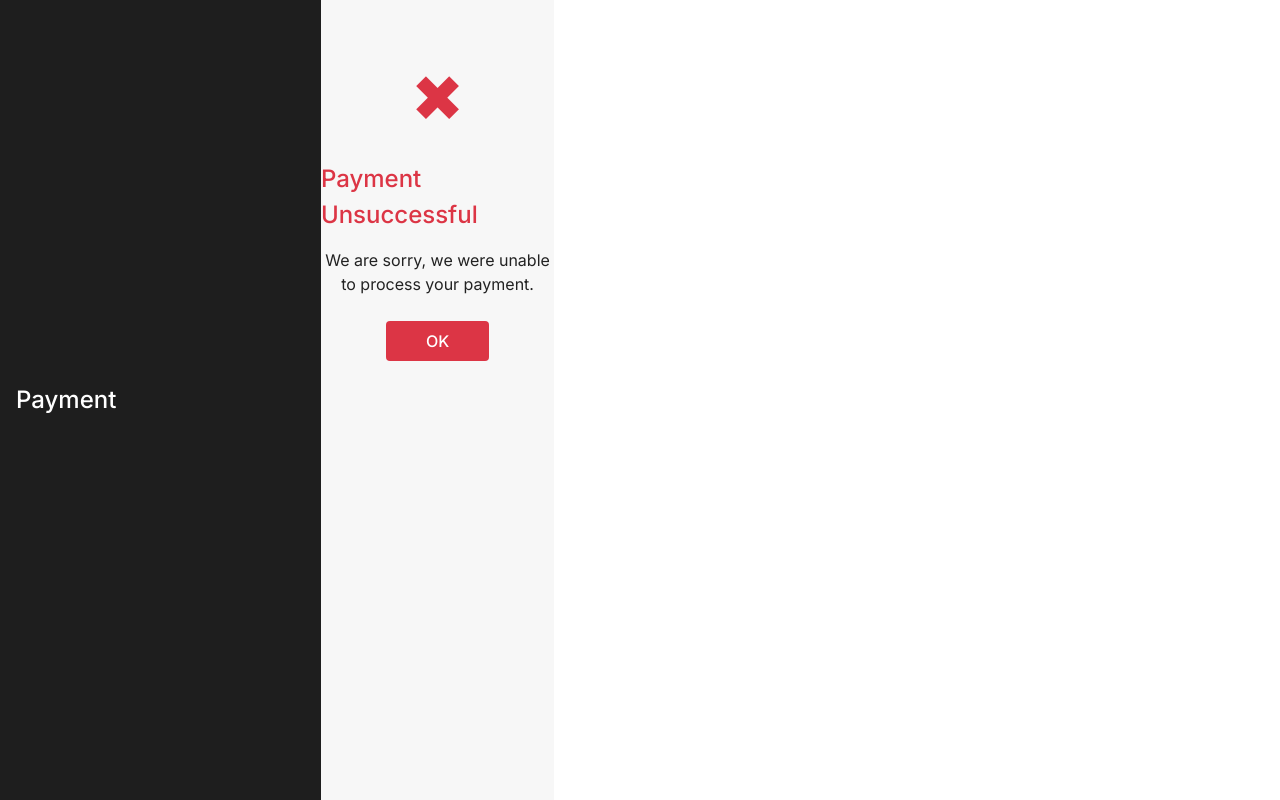
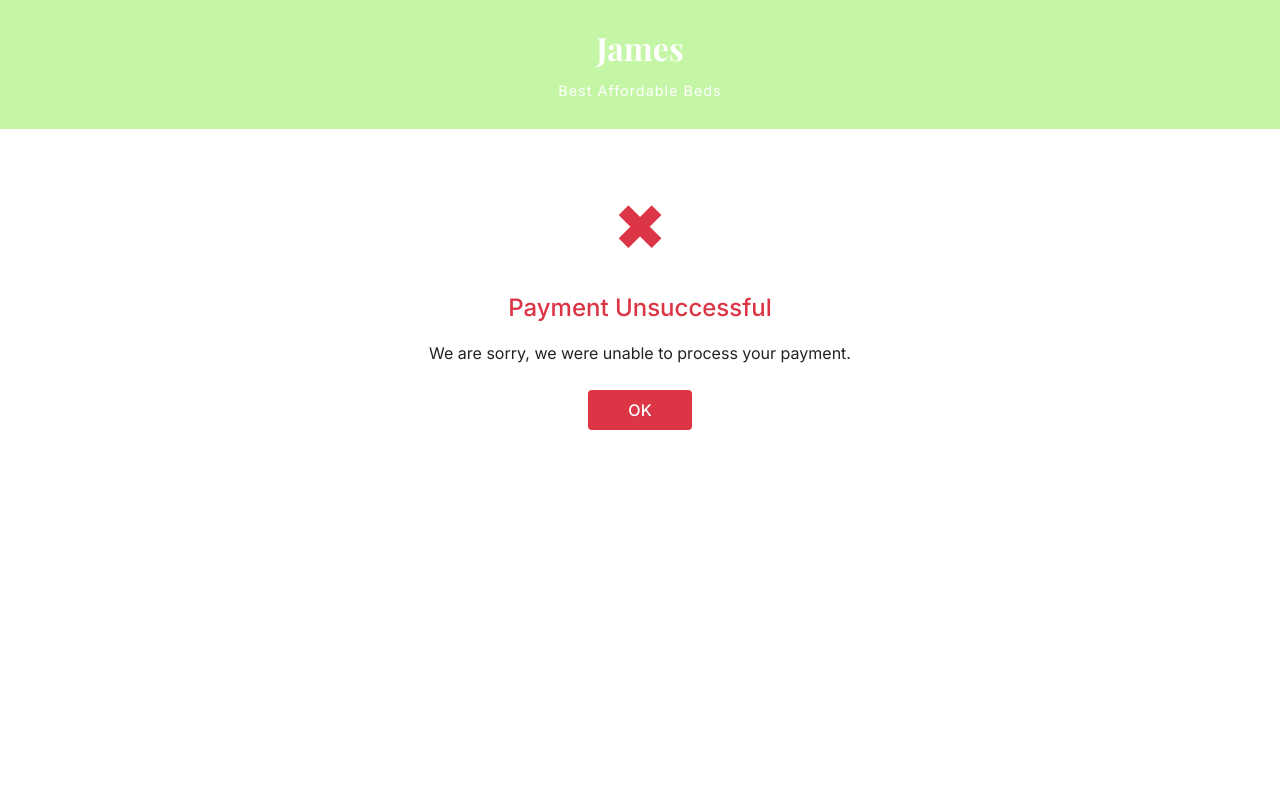
Before and after one commit to Nyaungwa/James-Beds, a React (Vite) app in the folder Frontend/: page /cancel in a window 1280 px wide. Built offline with nearby package versions, Linux system fonts and the light colour scheme.

Commit message:
Changes to cancel and success pages after payment

```diff
--- a/Frontend/src/pages/Paymentcancel.css
+++ b/Frontend/src/pages/Paymentcancel.css
@@ -1,7 +1,3 @@
-.payment-page {
-  min-height: 100vh;
-  background: #f7f7f7;
-}
 
 .top-panel {
   background: #1e1e1e;
--- a/Frontend/src/pages/Paymentcancel.jsx
+++ b/Frontend/src/pages/Paymentcancel.jsx
@@ -5,13 +5,16 @@ function PaymentCancel() {
   const navigate = useNavigate();
 
   return (
-    <div className="payment-page">
-      {/* Top panel */}
-      <div className="top-panel">
-        <h2>Payment</h2>
-      </div>
+    <div className="payment-container">
 
-      {/* Content */}
+                  <div className="payment-top-panel">
+                <div className="brand">
+                    <span className="brand-main">James</span>
+                    <br />
+                    <span className="brand-sub">Best Affordable Beds</span>
+                </div>
+            </div>
+
       <div className="payment-content">
         <div className="status-icon cancel">✖</div>
         <h2 className="status-title cancel">Payment Unsuccessful</h2>
--- a/Frontend/src/pages/Paymentsuccess.css
+++ b/Frontend/src/pages/Paymentsuccess.css
@@ -1,8 +1,3 @@
-.payment-page {
-  min-height: 100vh;
-  background: #f7f7f7;
-}
-
 .top-panel {
   background: #1e1e1e;
   color: white;
--- a/Frontend/src/pages/Paymentsuccess.jsx
+++ b/Frontend/src/pages/Paymentsuccess.jsx
@@ -7,11 +7,15 @@ function PaymentSuccess() {
   const today = new Date().toLocaleDateString();
 
   return (
-    <div className="payment-page">
-      {/* Top panel */}
-      <div className="top-panel">
-        <h2>Payment</h2>
-      </div>
+    <div className="payment-container">
+
+                 <div className="payment-top-panel">
+                <div className="brand">
+                    <span className="brand-main">James</span>
+                    <br />
+                    <span className="brand-sub">Best Affordable Beds</span>
+                </div>
+            </div>
 
       {/* Content */}
       <div className="payment-content">
```
Also changed, not shown: 2 other files (tests, documents, lock files or other folders).
